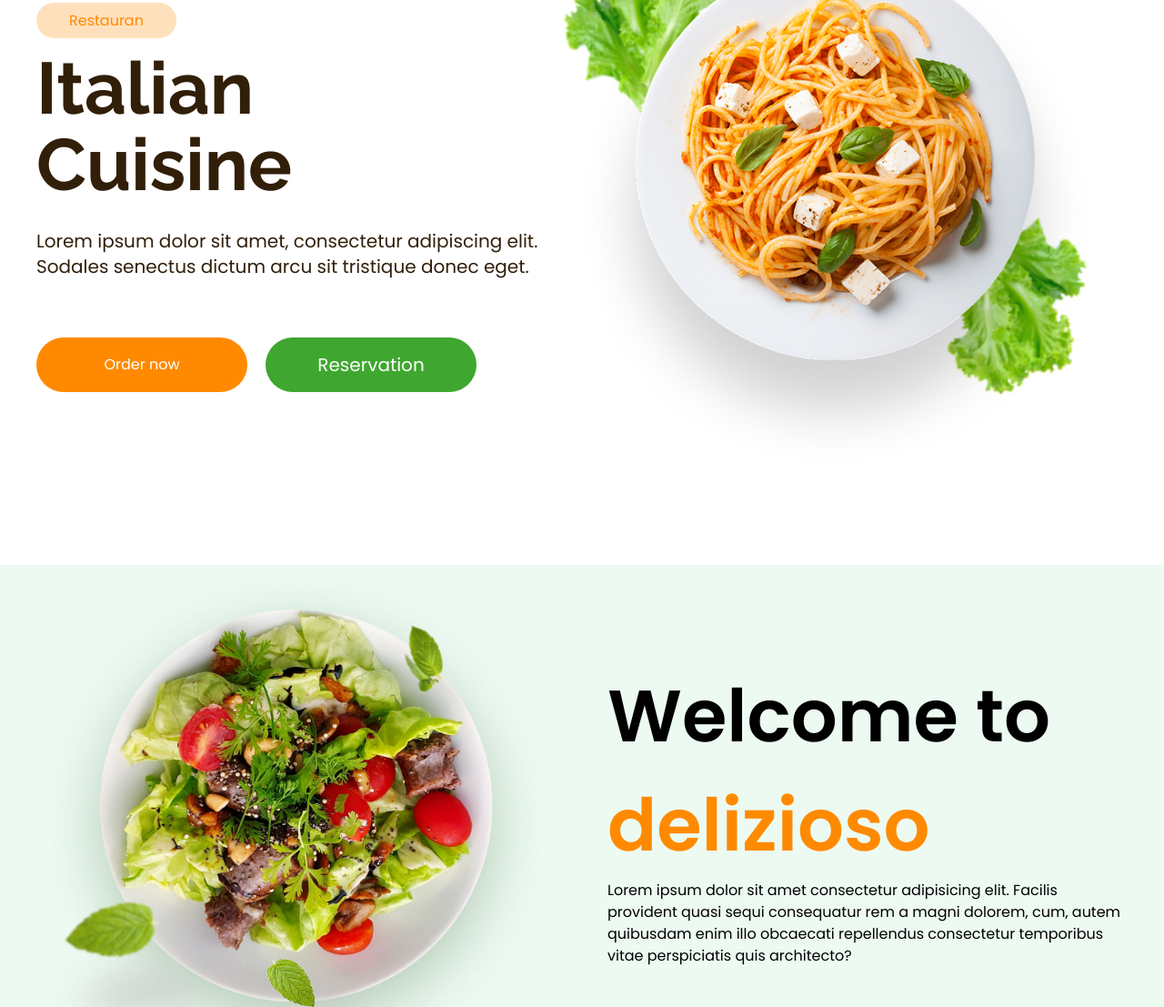
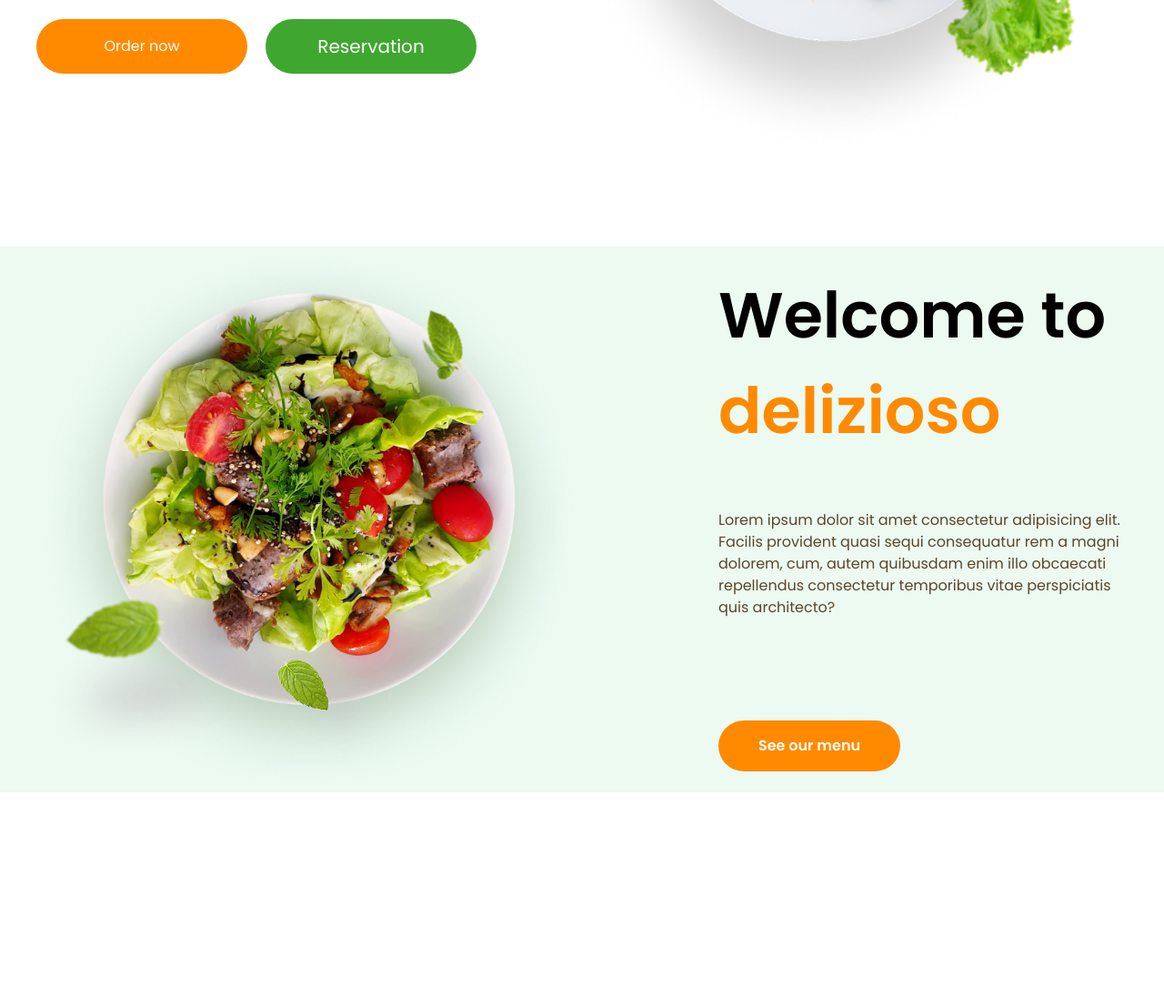
Before and after one commit to ozufar88-byte/Delizioso, a website: page src/index.html in a window 1280 px wide. Shown: the part 681-1788 px from the top of the page at 91% size. After the commit the page ends 1552 px from the top, so only its background shows below. Drawn offline with Linux system fonts and the light colour scheme.

Commit message:
delizioso continue

```diff
--- a/src/index.html
+++ b/src/index.html
@@ -12,7 +12,7 @@
     <header>
         <nav class="container flex justify-between items-center py-12">
             <a href="#!">
-                <img src="image/header/eat.png" alt="">
+                <img src="image/header/Logo Delizioso.png" alt="">
             </a>
             <ul class="hidden lg:flex gap-x-8 xl:gap-x-11">
                 <li>
@@ -60,14 +60,14 @@
     </header>
     <main>
         <section class="bg-[#ecfaf1]">
-            <div class="container flex items-center gap-x-14">
-                <div class="w-1/2">
+            <div class="container flex lg:justify-between items-center gap-x-14">
+                <div class="w-2/3 lg:w-1/2">
                     <img src="image/welcome/Picture.png" alt="" class="w-full h-full object-cover">
                 </div>
-                <div class="w-1/2">
-                    <h1 class="text-[80px] font-semibold">Welcome to <span class="text-primery leading-[80px]">delizioso</span></h1>
-                    <p>Lorem ipsum dolor sit amet consectetur adipisicing elit. Facilis provident quasi sequi consequatur rem a magni dolorem, cum, autem quibusdam enim illo obcaecati repellendus consectetur temporibus vitae perspiciatis quis architecto?</p>
-                    <button></button>
+                <div class="w-1/3 lg:w-[450px]">
+                    <h1 class="text-[50px] lg:text-[70px] font-semibold">Welcome to <span class="text-primery leading-[80px]">delizioso</span></h1>
+                    <p class="text-[#5C4529] lg:mt-14 mb-12 lg:mb-28">Lorem ipsum dolor sit amet consectetur adipisicing elit. Facilis provident quasi sequi consequatur rem a magni dolorem, cum, autem quibusdam enim illo obcaecati repellendus consectetur temporibus vitae perspiciatis quis architecto?</p>
+                    <button class="bg-primery text-white py-4 px-11 rounded-full font-semibold">See our menu</button>
                 </div>
             </div>
         </section>
```
Also changed, not shown: src/css/output.css.
